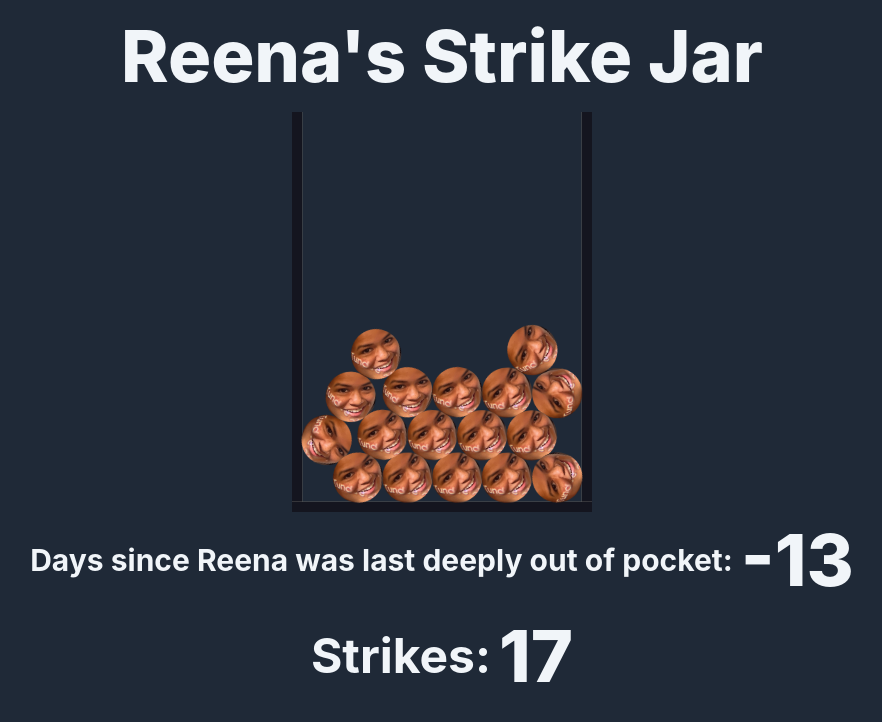
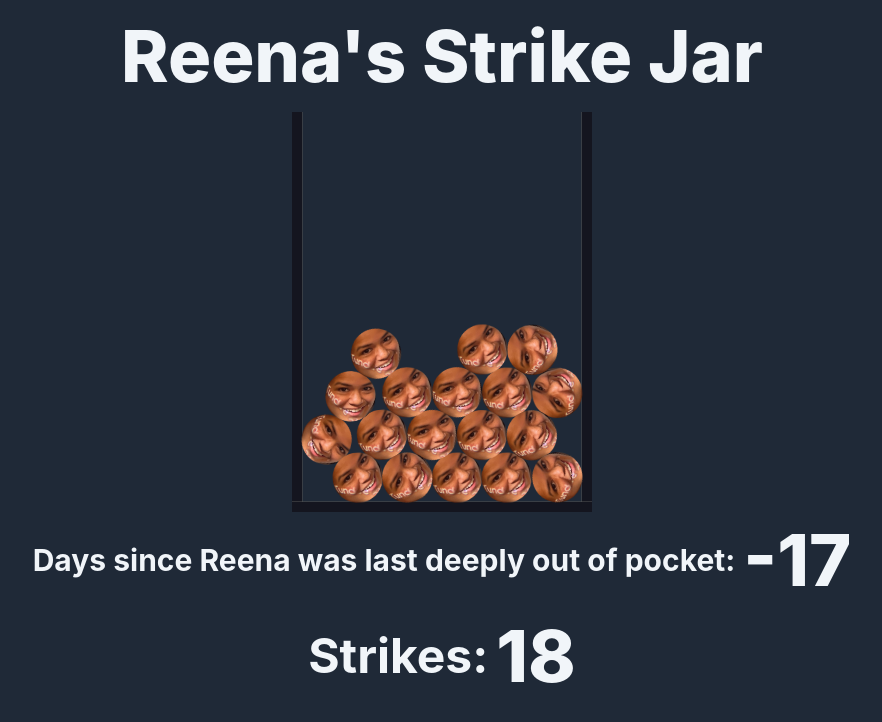
Before and after one commit to calebdinsmore/strike-jar, a React (Create React App) app: page / in a window 1280 px wide. Shown: the top 722 px of the page, without its empty margins (198-1080 px from the left). Built offline with nearby package versions, Linux system fonts and the light colour scheme.

Commit message:
[18] Reena spoiled Outer Wilds

```diff
--- a/src/App.tsx
+++ b/src/App.tsx
@@ -1,8 +1,8 @@
 import "./App.css";
 import { StrikeJar } from "./StrikeJar";
 
-const OUT_OF_POCKET_DATE = new Date("06/29/2023");
-const STRIKES = 17;
+const OUT_OF_POCKET_DATE = new Date("07/03/2023");
+const STRIKES = 18;
 
 function App() {
   const daysSince = Math.floor(
```
